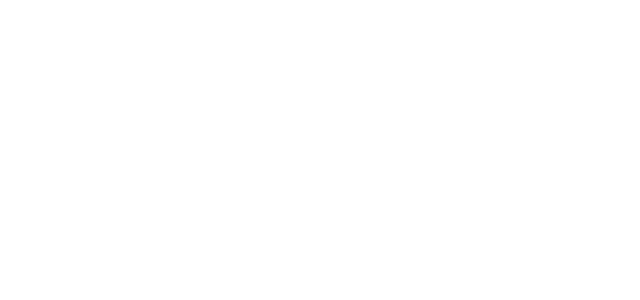
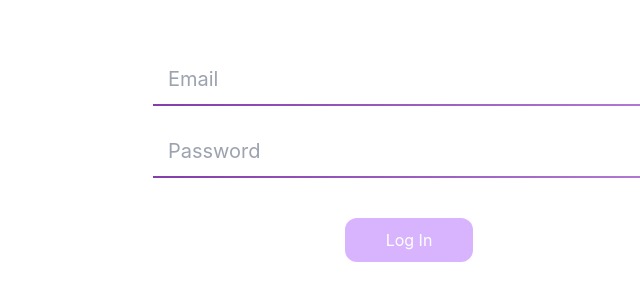
Before and after one commit to dkwncho/DP-Hacks-2024, a React (Create React App) app in the folder frontend/: page /login in a window 1280 px wide. Before the commit this address had no page. Shown: the part 182-482 px from the top of the page, without its empty margins (231-871 px from the left). Built offline with nearby package versions, Linux system fonts and the light colour scheme.

Commit message:
ERGOrjnpwnj

```diff
--- a/frontend/src/App.js
+++ b/frontend/src/App.js
@@ -6,6 +6,7 @@ import CreateAccount from "./pages/CreateAccount";
 import AskQuestion from "./pages/AskQuestion";
 import GetMatches from "./pages/GetMatches";
 import Dashboard from "./pages/Dashboard";
+import Login from "./pages/Login";
 
 function App() {
   return (
@@ -16,6 +17,7 @@ function App() {
         <Route path="/ask-question" element={<AskQuestion />} />
         <Route path="/get-matches" element={<GetMatches />} />
         <Route path="/dashboard" element={<Dashboard />} />
+        <Route path="/login" element={<Login />} />
       </Routes>
     </Router>
   );
--- a/frontend/src/pages/CreateAccount.jsx
+++ b/frontend/src/pages/CreateAccount.jsx
@@ -79,7 +79,7 @@ export default function CreateAccount() {
 
 
 
-      // window.location.href = '/';
+      // window.location.href = '/dashboard';
     })
   }
 
--- a/frontend/src/pages/Dashboard.jsx
+++ b/frontend/src/pages/Dashboard.jsx
@@ -1,11 +1,41 @@
-import React from "react";
+import React, { useEffect, useState } from "react";
 import { motion } from "framer-motion";
 import { Link } from "react-router-dom";
 
+import { db, auth } from "../firebase";
+import { ref, child, get } from "firebase/database";
+
 export default function Dashboard() {
   // this is just placeholder data, will make it so it grabs the user's actual data
-  const userData = {
-    name: "John Doe",
+  const dbRef = ref(db);
+
+  const [userid, setid] = useState();
+  auth.onAuthStateChanged(function (user) {
+    setid(user.uid);
+  })
+
+  const [name, setName] = useState();
+  const [currentQuestion, setCurrentQuestion] = useState();
+  const [match, setMatch] = useState();
+
+  get(child(dbRef, `users/${userid}`)).then((snapshot) => {
+    if (snapshot.exists()) {
+      let stuff = snapshot.val();
+      setName(stuff?.name);
+      setCurrentQuestion(stuff?.currentQuestion);
+      setMatch(stuff?.match);
+
+
+      console.log(snapshot.val());
+    } else {
+      console.log("No data available");
+    }
+  }).catch((error) => {
+    console.error(error);
+  });
+
+  let userData = {
+    name: name,
     currentQuestion:
       "What are some good electives for a Computer Science major?",
     currentMatch: {
@@ -20,6 +50,7 @@ export default function Dashboard() {
     ],
   };
 
+  if (userid)
     return (
       <div className="min-h-screen bg-gradient-to-br from-gray-100 to-gray-200 text-gray-800">
         <header className="bg-white bg-opacity-70 backdrop-filter backdrop-blur-lg shadow-md">
@@ -50,9 +81,10 @@ export default function Dashboard() {
             animate={{ opacity: 1, y: 0 }}
             transition={{ duration: 0.5 }}
           >
-          Welcome, {userData.name}!
+            Welcome, {name}!
           </motion.h2>
 
+          {currentQuestion ?
             <div className="grid grid-cols-1 md:grid-cols-2 gap-8">
               <motion.div
                 className="bg-white p-6 rounded-2xl shadow-lg hover:shadow-xl transition-shadow"
@@ -63,7 +95,7 @@ export default function Dashboard() {
                 <h3 className="text-2xl font-semibold mb-4 text-indigo-600">
                   Current Question
                 </h3>
-            <p className="text-gray-700">{userData.currentQuestion}</p>
+                <p className="text-gray-700">{currentQuestion}</p>
               </motion.div>
 
               <motion.div
@@ -91,6 +123,12 @@ export default function Dashboard() {
                 </div>
               </motion.div>
             </div>
+
+            : <div>
+
+            </div>
+          }
+
 
           <motion.div
             className="mt-12"
--- /dev/null
+++ b/frontend/src/pages/Login.jsx
@@ -0,0 +1,64 @@
+import React, { useState } from 'react'
+import { auth } from '../firebase'
+
+import { signInWithEmailAndPassword } from 'firebase/auth'
+
+export default function Login() {
+    const [email, setEmail] = useState();
+    const [password, setPassword] = useState();
+    const [error, setError] = useState();
+
+    function handleLogin(e) {
+        e.preventDefault();
+        signInWithEmailAndPassword(auth, email, password).then((response) => {
+        window.location.href = '/dashboard';
+        }).catch((e) => {
+            console.log(e)
+            setError(true)
+        })
+    }
+
+    return (
+        <div className="flex flex-col justify-center align-center w-full h-[85vh]">
+        <form onSubmit={(e) => { if (email && password) handleLogin(e) }} className="flex items-center gap-5 w-full flex-col">
+              <input
+                placeholder="Email"
+                // autoFocus
+                style={{
+                  borderBottom: "solid 2px",
+                  borderImageSlice: "1",
+                  borderImageSource: "linear-gradient(to left, #B37BD5, #823FAA)",
+                  flexGrow: 1,
+                  fontSize: 20,
+                  padding: "10px 15px",
+                  width: "40%",
+                }}
+                onChange={(e) => setEmail(e.target.value)}
+                value={email}
+              />
+                <input
+                placeholder="Password"
+                type="password"
+                style={{
+                  borderBottom: "solid 2px",
+                  borderImageSlice: "1",
+                  borderImageSource: "linear-gradient(to left, #B37BD5, #823FAA)",
+                  flexGrow: 1,
+                  fontSize: 20,
+                  padding: "10px 15px",
+                  width: "40%",
+                }}
+                onChange={(e) => setPassword(e.target.value)}
+                value={password}
+              />
+            {error && <><div>Something went wrong!</div></>}
+              <button
+                class={"mt-5 text-white px-8 py-[10px] w-[10vw] min-w-[100px] rounded-xl duration-200 " + (email ? "bg-purple-600 hover:bg-purple-700 " : "bg-purple-300 ")}
+                type="submit"
+              >
+                Log In
+              </button>
+            </form>
+        </div>
+    )
+}
```
Lines whose indentation alone changed are shown as unchanged.
